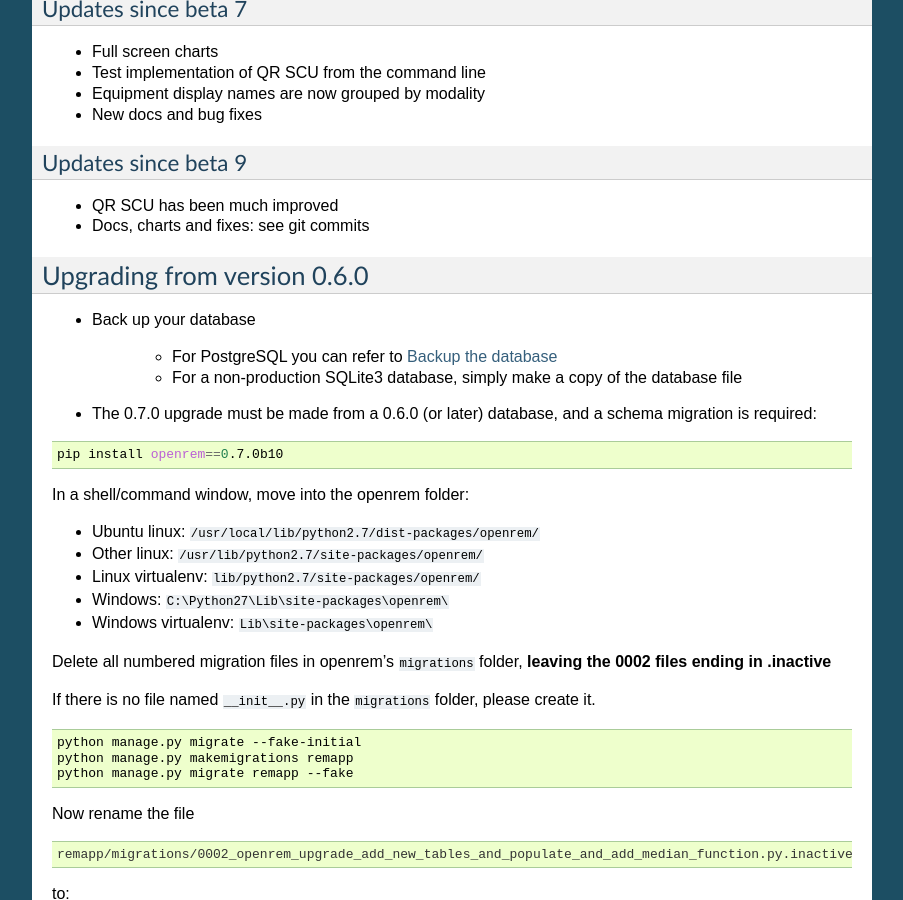
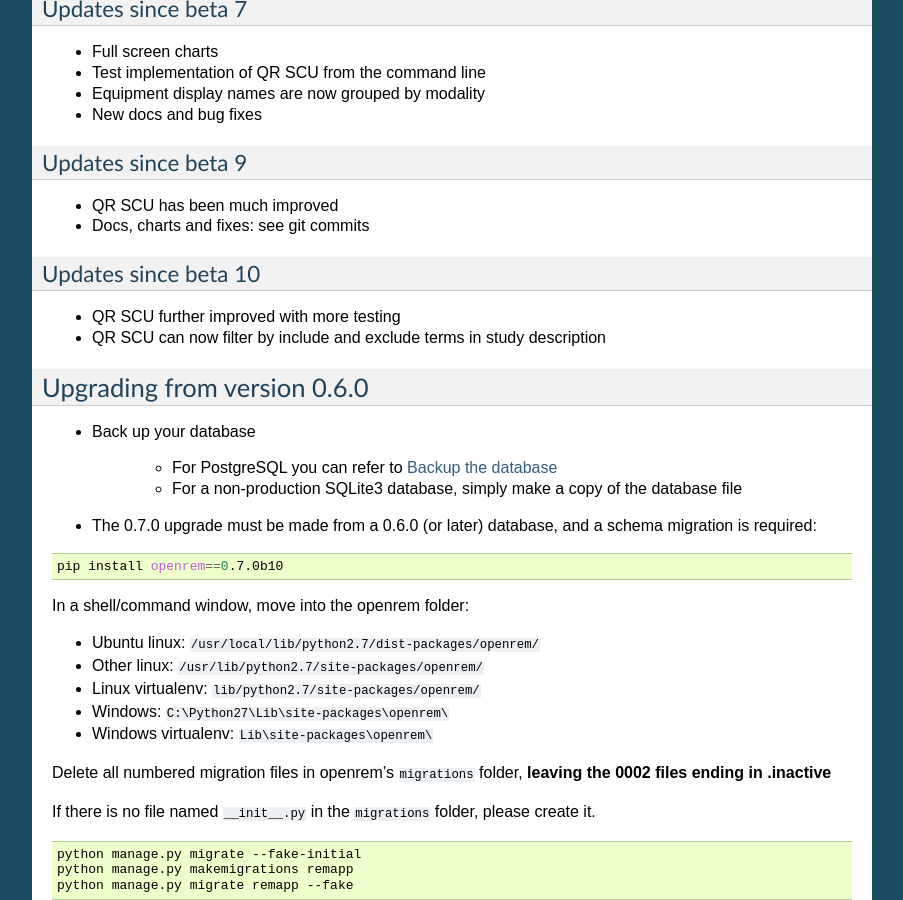
Before and after one commit to ckswilliams/modOpenREM, a Sphinx documentation site: the page built from docs/release-0.7.0.rst, in a window 1280 px wide and 900 px high, scrolled down 897 px. Shown: the whole window, without its empty margins (198-1101 px from the left). Built offline with Sphinx 7.4.7, drawn with Linux system fonts in a browser that asks for light colours; some of the changed text lies outside the part shown.

Commit message:
Updated changes and release notes for ref #316

```diff
--- a/CHANGES.rst
+++ b/CHANGES.rst
@@ -5,6 +5,7 @@
 0.7.0b10 (2015-11-25)
 ---------------------
 
+* `#316`_  Query retrieve function can now exclude and include based on strings entered
 * `#315`_  Charts: made size of exported chart graphics follow the browser window size
 * `#314`_  One version number declaration now used for distribute, docs and interface
 * `#313`_  Replaced non-working function with code to extract SeriesDescription etc in query response message
--- a/docs/changes.rst
+++ b/docs/changes.rst
@@ -5,6 +5,7 @@
 0.7.0b10 (2015-11-25)
 ---------------------
 
+* `#316`_  Query retrieve function can now exclude and include based on strings entered
 * `#315`_  Charts: made size of exported chart graphics follow the browser window size
 * `#314`_  One version number declaration now used for distribute, docs and interface
 * `#313`_  Replaced non-working function with code to extract SeriesDescription etc in query response message
--- a/docs/release-0.7.0.rst
+++ b/docs/release-0.7.0.rst
@@ -51,6 +51,11 @@
 ====================
 * QR SCU has been much improved
 * Docs, charts and fixes: see git commits
+
+Updates since beta 10
+=====================
+* QR SCU further improved with more testing
+* QR SCU can now filter by include and exclude terms in study description
 
 ****************************
 Upgrading from version 0.6.0
```
